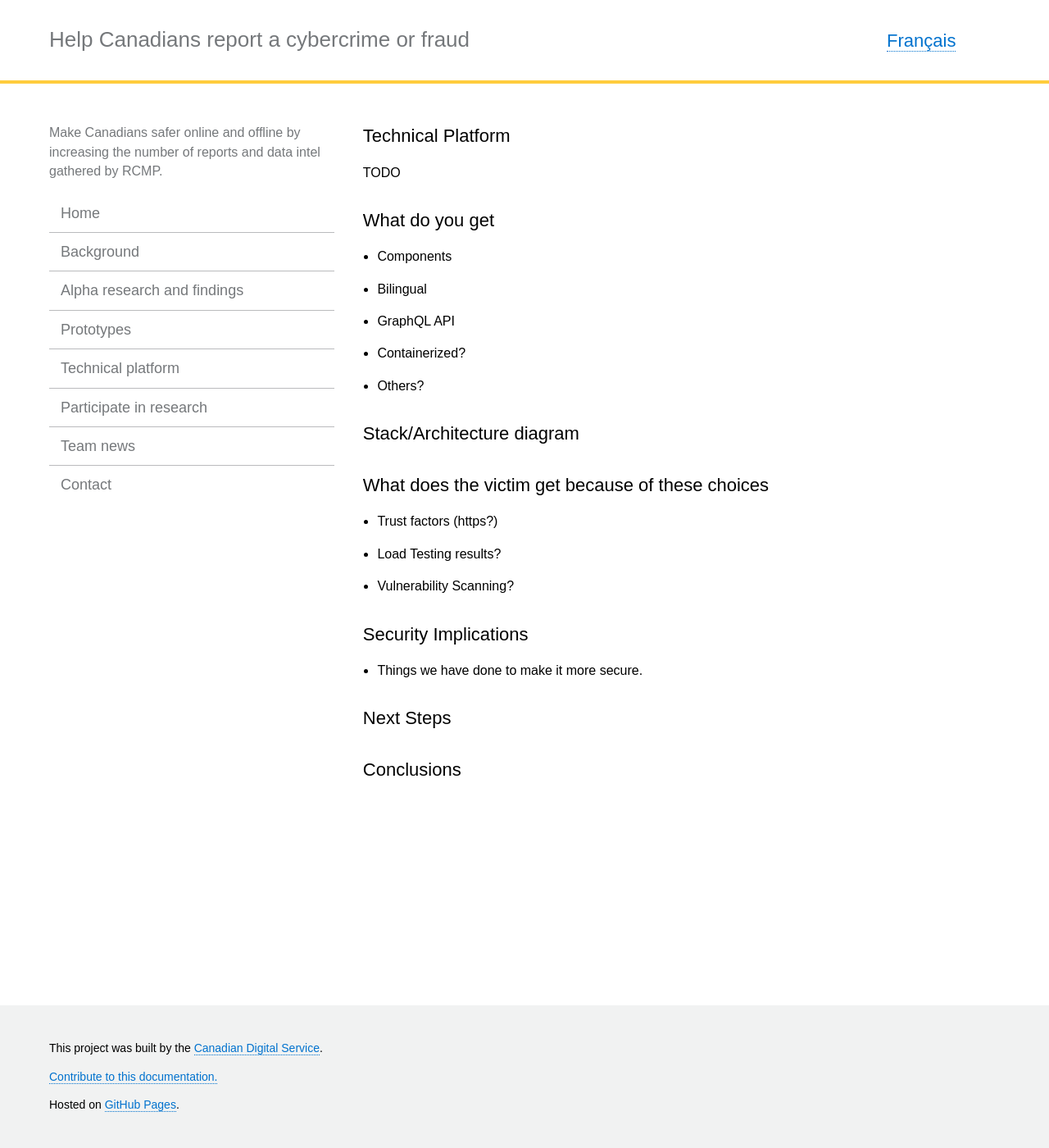
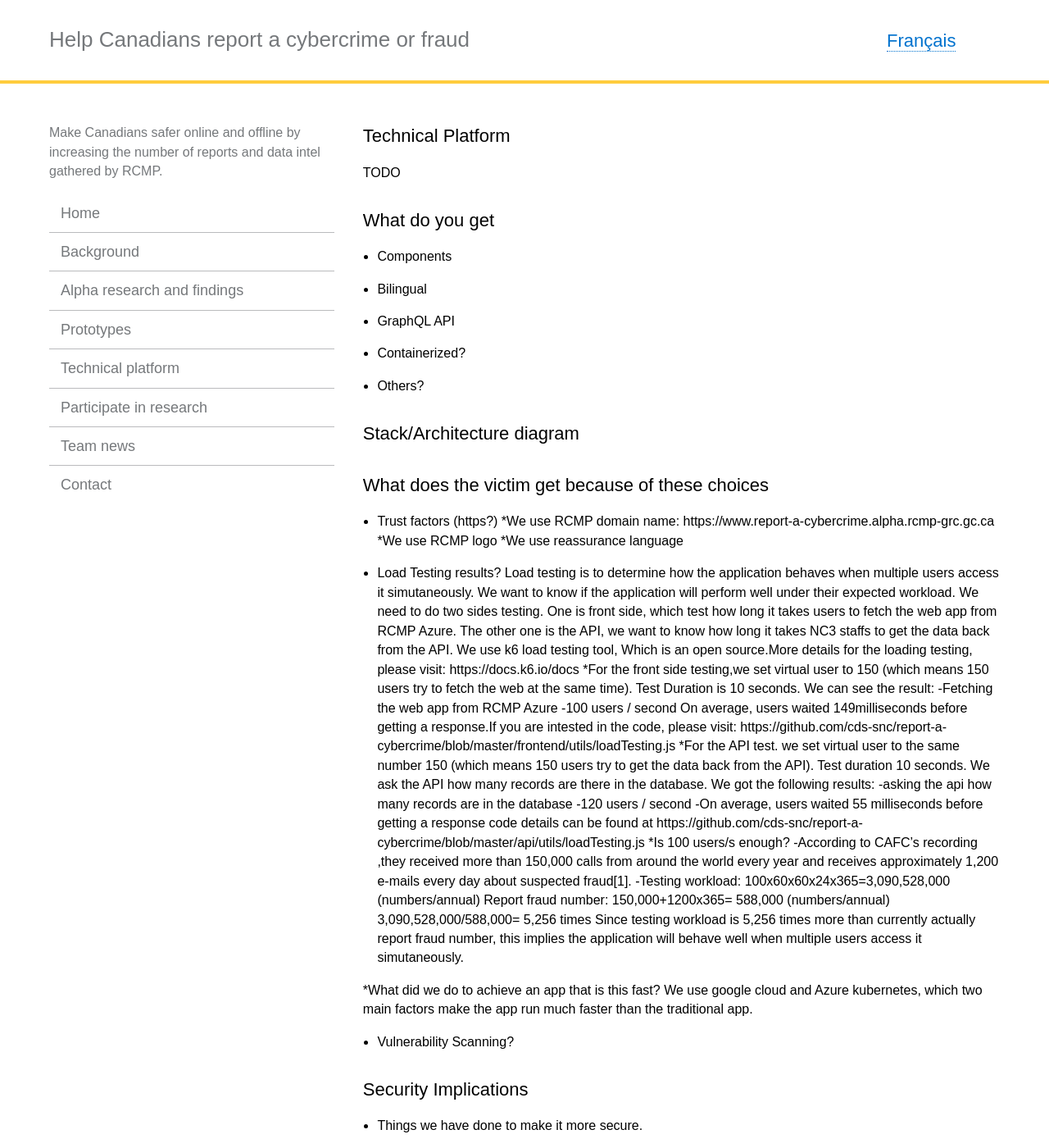
Before and after one commit to cds-snc/rcmp-report-a-cybercrime-alpha-documentation, a Jekyll site: the page built from _pages/en/technical-platform.md, in a window 1280 px wide and 1400 px high. Shown: the whole window at 82% size. Built offline with Jekyll 4.4.1, drawn with Linux system fonts in a browser that asks for light colours.

Commit message:
add line space

```diff
--- a/_pages/en/technical-platform.md
+++ b/_pages/en/technical-platform.md
@@ -19,7 +19,32 @@ TODO
 
 ## What does the victim get because of these choices
 - Trust factors (https?)
+*We use RCMP domain name: https://www.report-a-cybercrime.alpha.rcmp-grc.gc.ca
+*We use RCMP logo
+*We use reassurance language
+
 - Load Testing results?
+Load testing is  to determine how the application behaves when multiple users access it simutaneously. We want to know if the application will perform well under their expected workload. We need to do two sides testing. One is front side, which test how long it takes users to fetch the web app from RCMP Azure. The other one is the API, we want to know how long it takes NC3 staffs to get the data back from the API. We use k6 load testing tool, Which is an open source.More details for the loading testing, please visit: https://docs.k6.io/docs
+*For the front side testing,we set virtual user to 150 (which means 150 users try to fetch the web at the same time). Test Duration is 10 seconds. We can see the result:
+-Fetching the web app from RCMP Azure
+-100 users / second
+On average, users waited 149milliseconds before getting a response.If you are intested in the code, please visit: https://github.com/cds-snc/report-a-cybercrime/blob/master/frontend/utils/loadTesting.js
+*For the API test.  we set  virtual user to the same number 150 (which means 150 users try to get the data back from the API). Test duration 10 seconds. We ask the API how many records are there in the database. We got the following results:
+-asking the api how many records are in the database
+-120 users / second
+-On average, users waited 55  milliseconds before getting a response
+code details can be found at https://github.com/cds-snc/report-a-cybercrime/blob/master/api/utils/loadTesting.js
+*Is 100 users/s enough?
+-According to CAFC’s recording ,they received more than 150,000 calls from around the world every year and receives approximately 1,200 e‑mails every day about suspected fraud[1].
+-Testing workload:   100x60x60x24x365=3,090,528,000      (numbers/annual)
+Report fraud number:   150,000+1200x365=        588,000  (numbers/annual)
+3,090,528,000/588,000= 5,256 times
+Since testing workload is 5,256 times more than currently actually report fraud number, this implies the application will behave well when multiple users access it simutaneously.
+
+*What did we do to achieve an app that is this fast?
+We use google cloud and Azure kubernetes, which two main factors make the app run much faster than the traditional app.
+
+
 - Vulnerability Scanning?
 
 ## Security Implications
```
